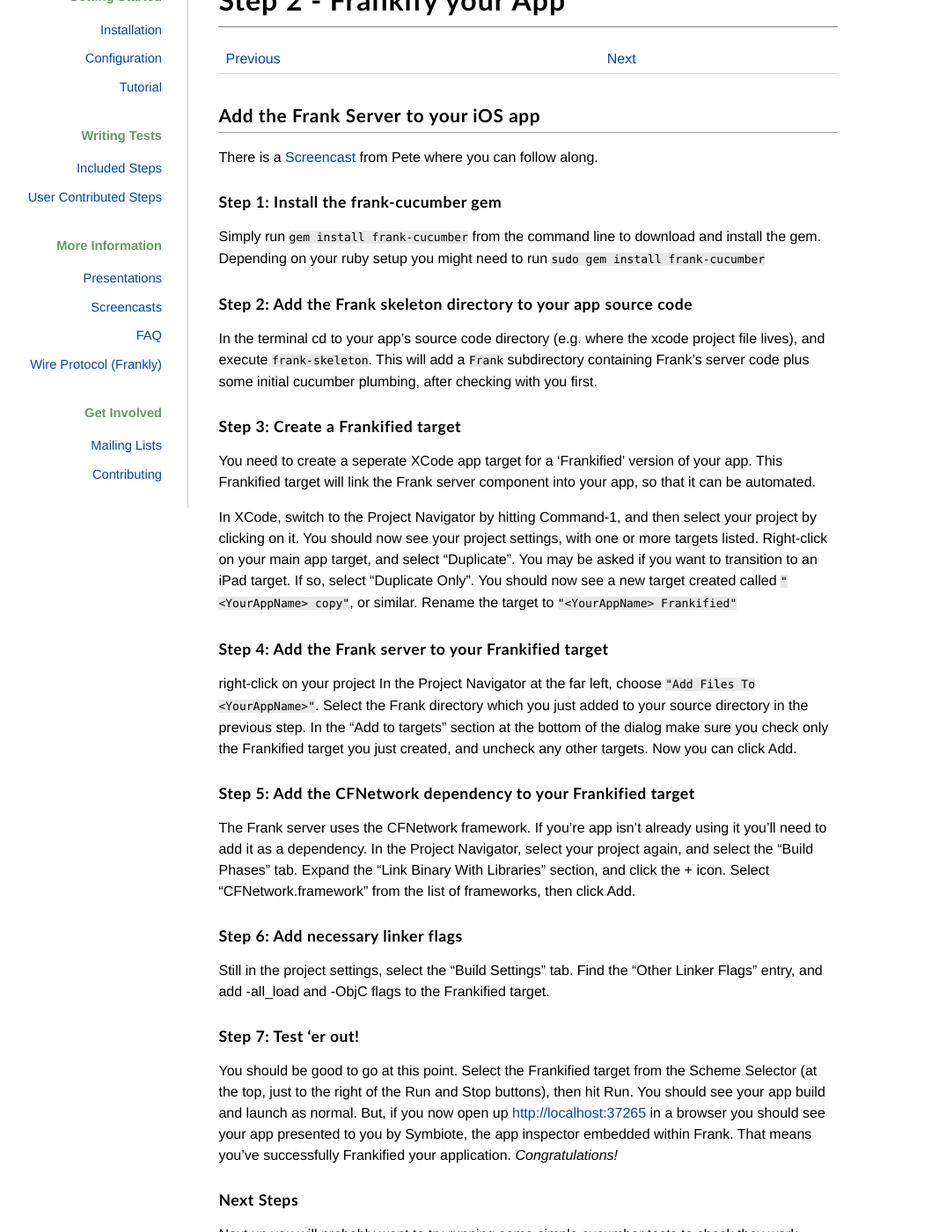
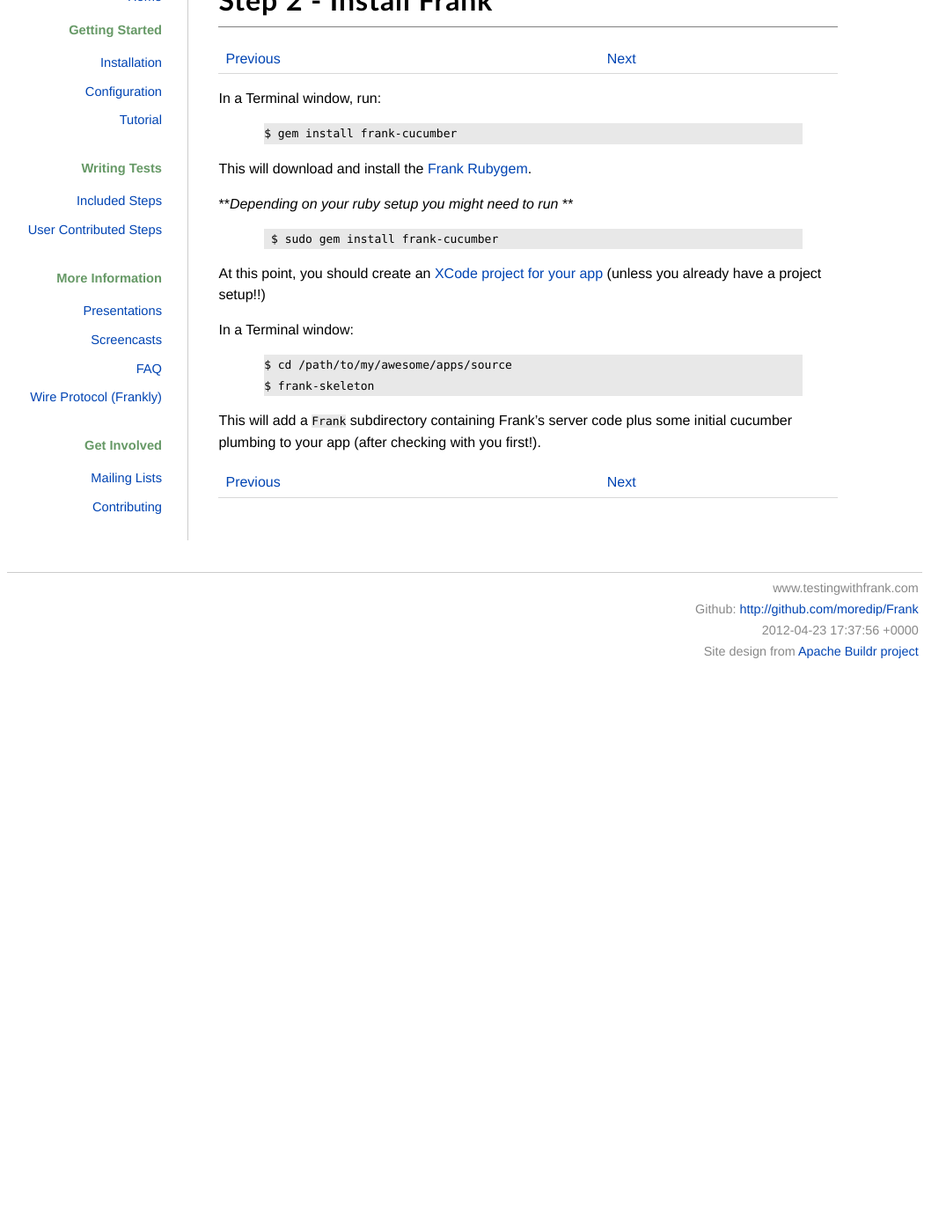
Before and after one commit to moredip/Frank, a Jekyll site: the page built from installation-step2.md, in a window 1280 px wide and 1400 px high, scrolled down 191 px. Shown: the whole window at 88% size, without its empty margins (112-1187 px from the left). Built offline with Jekyll 4.4.1, drawn with Linux system fonts in a browser that asks for light colours; after the commit the page ends 1005 px from its top, so only the background shows below that; some of the changed text lies outside the part shown.

Commit message:
Add steps to install process

```diff
--- a/_layouts/default.html
+++ b/_layouts/default.html
@@ -34,7 +34,7 @@
       </div>
       <div id='pages'>
         <ol class='toc'>
-          <!-- <li><a href='index.html'>Home</a></li> -->
+          <li><a href='index.html'>Home</a></li>
           <li>Getting Started
             <ol class="toc">
               <li><a href='installing.html'>Installation</a></li>
--- a/installation-step2.md
+++ b/installation-step2.md
@@ -1,72 +1,31 @@
 ---
 layout: default
-title: Step 2 - Frankify your App
+title: Step 2 - Install Frank
 ---
-[Previous](installing.html) | [Next](installation-step3.html)
+[Previous](installation-step1.html) | [Next](installation-step3.html)
 
-## Add the Frank Server to your iOS app
+In a Terminal window, run:
 
-There is a [Screencast](http://vimeo.com/27691115) from Pete where you
-can follow along.
+{% highlight bash %}
+$ gem install frank-cucumber
+{% endhighlight %}
 
-### Step 1: Install the frank-cucumber gem
-Simply run `gem install frank-cucumber` from the command line to
-download and install the gem. Depending on your ruby setup you might
-need to run `sudo gem install frank-cucumber`
+ This will download and install the [Frank Rubygem](http://rubygems.org/gems/frank-cucumber).
 
-### Step 2: Add the Frank skeleton directory to your app source code
-In the terminal cd to your app's source code directory (e.g. where the
-xcode project file lives), and execute `frank-skeleton`. This will add
-a `Frank` subdirectory containing Frank's server code plus some
-initial cucumber plumbing, after checking with you first.
+ **_Depending on your ruby setup you might need to run_ **
+ {%highlight bash %} $ sudo gem install frank-cucumber {% endhighlight %}
 
-### Step 3: Create a Frankified target
-You need to create a seperate XCode app target for a 'Frankified'
-version of your app. This Frankified target will link the Frank server
-component into your app, so that it can be automated.
+At this point, you should create an [XCode project for your app](https://developer.apple.com/library/ios/#referencelibrary/GettingStarted/RoadMapiOS/Introduction/Introduction.html)
+(unless you already have a project setup!!)
 
-In XCode, switch to the Project Navigator by hitting Command-1, and
-then select your project by clicking on it. You should now see your
-project settings, with one or more targets listed. Right-click on your
-main app target, and select "Duplicate". You may be asked if you want
-to transition to an iPad target. If so, select "Duplicate Only". You
-should now see a new target created called `"<YourAppName> copy"`, or
-similar. Rename the target to `"<YourAppName> Frankified"`
+In a Terminal window:
 
-### Step 4: Add the Frank server to your Frankified target
-right-click on your project In the Project Navigator at the far left,
-choose `"Add Files To <YourAppName>"`. Select the Frank directory which
-you just added to your source directory in the previous step. In the
-"Add to targets" section at the bottom of the dialog make sure you
-check only the Frankified target you just created, and uncheck any
-other targets. Now you can click Add.
+{% highlight bash %}
+$ cd /path/to/my/awesome/apps/source
+$ frank-skeleton
+{% endhighlight %}
 
-### Step 5: Add the CFNetwork dependency to your Frankified target
-The Frank server uses the CFNetwork framework. If you're app isn't
-already using it you'll need to add it as a dependency. In the Project
-Navigator, select your project again, and select the "Build Phases"
-tab. Expand the "Link Binary With Libraries" section, and click the +
-icon. Select "CFNetwork.framework" from the list of frameworks, then
-click Add.
+This will add a `Frank` subdirectory containing Frank's server code plus some
+initial cucumber plumbing to your app (after checking with you first!).
 
-### Step 6: Add necessary linker flags
-Still in the project settings, select the "Build Settings" tab. Find
-the "Other Linker Flags" entry, and add -all_load and -ObjC flags to
-the Frankified target.
-
-### Step 7: Test 'er out!
-You should be good to go at this point. Select the Frankified target
-from the Scheme Selector (at the top, just to the right of the Run and
-Stop buttons), then hit Run. You should see your app build and launch
-as normal. But, if you now open up
-[http://localhost:37265](http://localhost:37265) in a browser
-you should see your app presented to you by Symbiote, the app
-inspector embedded within Frank. That means you've successfully
-Frankified your application. *Congratulations!*
-
-### Next Steps
-Next up you will probably want to try running some simple cucumber
-tests to check they work.
-
-Check out [Configuration](configuration.html) for how to change the
-simulator type (iPhone/iPad) and version.
+[Previous](installation-step1.html) | [Next](installation-step3.html)
```
Also changed, not shown: installation-step1.md (added, +25 -0 lines), installation-step3.md (added, +9 -0 lines), installing.md (+7 -18 lines).
